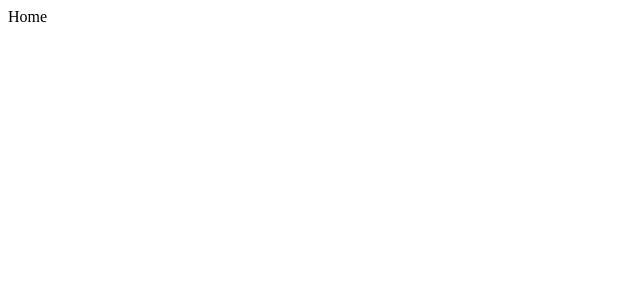
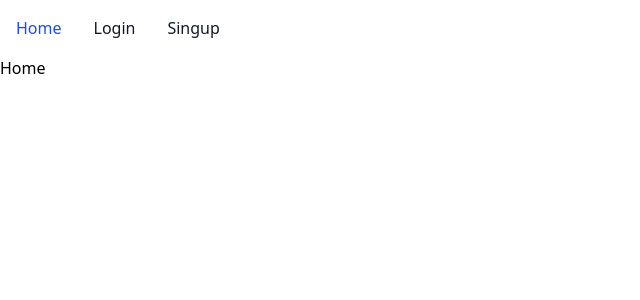
Before and after one commit to mahmoudramy84/edu-house, a Next.js app in the folder frontend/: page / in a window 1280 px wide. Shown: the top 300 px of the page, without its empty margins (0-640 px from the left). Built offline with nearby package versions, Linux system fonts and the light colour scheme.

Commit message:
feat: :sparkles: add navbar

```diff
--- /dev/null
+++ b/frontend/src/app/layout.tsx
@@ -0,0 +1,23 @@
+import type { Metadata } from "next";
+import "./globals.css";
+import { Navbar } from "@/components/common";
+
+export const metadata: Metadata = {
+  title: "Edu City",
+  description: "Generated by create next app",
+};
+
+export default function RootLayout({
+  children,
+}: Readonly<{
+  children: React.ReactNode;
+}>) {
+  return (
+    <html lang="en">
+      <body className="">
+        <Navbar />
+        {children}
+      </body>
+    </html>
+  );
+}
--- /dev/null
+++ b/frontend/src/components/common/Navbar.tsx
@@ -0,0 +1,41 @@
+import React from "react";
+
+const Navbar = () => {
+  return (
+    <nav className="bg-white border-gray-200 dark:bg-gray-900">
+      <div className="max-w-screen-xl flex flex-wrap items-center justify-between mx-auto p-4">
+        <div className="hidden w-full md:block md:w-auto" id="navbar-default">
+          <ul className="font-medium flex flex-col p-4 md:p-0 mt-4 border border-gray-100 rounded-lg bg-gray-50 md:flex-row md:space-x-8 rtl:space-x-reverse md:mt-0 md:border-0 md:bg-white dark:bg-gray-800 md:dark:bg-gray-900 dark:border-gray-700">
+            <li>
+              <a
+                href="#"
+                className="block py-2 px-3 text-white bg-blue-700 rounded md:bg-transparent md:text-blue-700 md:p-0 dark:text-white md:dark:text-blue-500"
+                aria-current="page"
+              >
+                Home
+              </a>
+            </li>
+            <li>
+              <a
+                href="#"
+                className="block py-2 px-3 text-gray-900 rounded hover:bg-gray-100 md:hover:bg-transparent md:border-0 md:hover:text-blue-700 md:p-0 dark:text-white md:dark:hover:text-blue-500 dark:hover:bg-gray-700 dark:hover:text-white md:dark:hover:bg-transparent"
+              >
+                Login
+              </a>
+            </li>
+            <li>
+              <a
+                href="#"
+                className="block py-2 px-3 text-gray-900 rounded hover:bg-gray-100 md:hover:bg-transparent md:border-0 md:hover:text-blue-700 md:p-0 dark:text-white md:dark:hover:text-blue-500 dark:hover:bg-gray-700 dark:hover:text-white md:dark:hover:bg-transparent"
+              >
+                Singup
+              </a>
+            </li>
+          </ul>
+        </div>
+      </div>
+    </nav>
+  );
+};
+
+export default Navbar;
--- /dev/null
+++ b/frontend/src/components/common/index.ts
@@ -0,0 +1,10 @@
+import Navbar from "./Navbar";
+
+
+
+
+
+
+
+
+export {Navbar}
```
